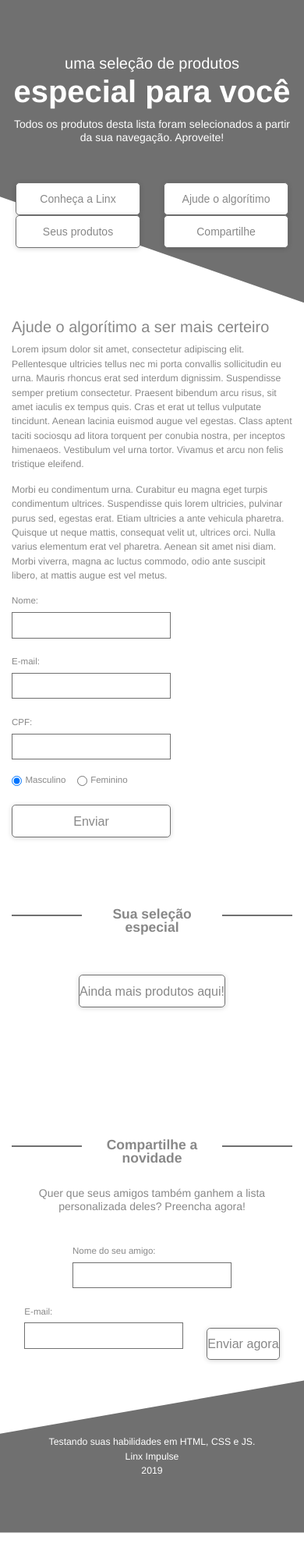
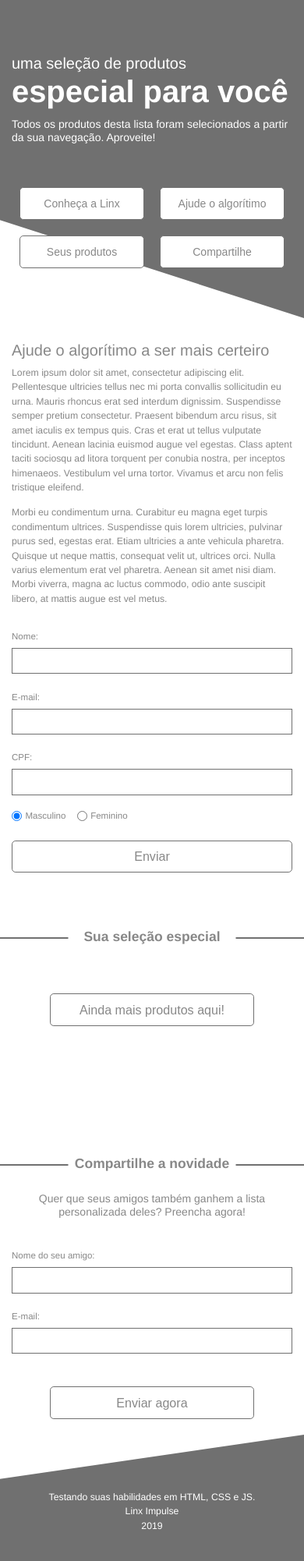
Before and after one commit to aarsilva/teste-linx, a PHP site: page / in a window 390 px wide. Shown: the whole page at 78% size. Before the commit the page ends 1966 px from the top, so only its background shows below. Run offline with PHP 8.4, Linux system fonts and the light colour scheme.

Commit message:
Responsiveness adjustments in general

```diff
--- a/css/footer.css
+++ b/css/footer.css
@@ -8,7 +8,7 @@ footer {
   position: relative;
   width: 100vw;
   height: auto;
-  padding: 5rem 0;
+  padding: 71px 0 36px;
 }
 
 footer .background {
--- a/css/global.css
+++ b/css/global.css
@@ -14,6 +14,9 @@ html {
   font-family: "Helvetica Neue", sans-serif;
   font-size: 14px;
   line-height: 1.2;
+
+  overflow-x: hidden;
+  overflow-y: auto;
 
   -webkit-text-size-adjust: 100%;
   -webkit-tap-highlight-color: rgba(0, 0, 0, 0);
@@ -145,8 +148,6 @@ button {
   border: 1px solid #707070;
   border-radius: 0.35rem;
 
-  box-shadow: 0px 1px 6px #00000029;
-
   cursor: pointer;
   transition: color 0.15s ease-in-out, background-color 0.15s ease-in-out, border-color 0.15s ease-in-out, box-shadow 0.15s ease-in-out;
 }
@@ -155,7 +156,6 @@ button:hover,
 button:focus {
   color: #888888;
   text-decoration: none;
-  box-shadow: 0px 1px 6px #00000069;
 }
 
 button:focus {
--- a/css/header.css
+++ b/css/header.css
@@ -20,7 +20,7 @@ header .background {
   z-index: 0;
 
   background-color: #707070;
-  clip-path: polygon(0 0, 100% 0, 100% 100%, 0 65%);
+  clip-path: polygon(0 0, 100% 0, 100% 94%, 0 65%);
 }
 
 header .container {
@@ -28,7 +28,7 @@ header .container {
   z-index: 1;
 
   color: #fff;
-  text-align: center;
+  text-align: left;
 }
 
 header .header-slogan {
@@ -48,6 +48,15 @@ header .header-title {
 header .header-text {
   font-size: 1rem;
   font-weight: normal;
+
+  margin-bottom: 56px;
+}
+
+header .column {
+  padding-right: 10px;
+  padding-left: 10px;
+
+  margin-bottom: 20px;
 }
 
 header button {
@@ -67,8 +76,21 @@ header button {
     clip-path: polygon(0 0, 100% 0, 100% 100%, 0 65%);
   }
 
+  header .container {
+    text-align: center;
+  }
+
   header .header-title {
     margin-bottom: 24px;
+  }
+
+  header .header-text {
+    margin-bottom: 50px;
+  }
+
+  header .column {
+    padding-right: 15px;
+    padding-left: 15px;
   }
 
   header button {
--- a/css/main.css
+++ b/css/main.css
@@ -14,6 +14,14 @@ main section {
 }
 
 /* Text and First Form Section Style */
+main .main-algorithm {
+  padding: 4px 0;
+}
+
+main .main-algorithm-content {
+  margin-bottom: 16px;
+}
+
 main .main-title {
   font-size: 1.425rem;
   font-weight: normal;
@@ -30,13 +38,17 @@ main .section-header {
   position: relative;
   margin-top: 2.75rem;
   padding-top: 2.75rem;
+
+  margin-left: -15px;
+  margin-right: -15px;
 }
 
 main .section-header-text {
   position: absolute;
+  min-width: 215px;
   top: 0;
   left: 50%;
-  padding: 0.8rem 1.3rem;
+  padding: 0.8rem 0;
 
   font-size: 1.25rem;
   font-weight: bold;
@@ -45,7 +57,7 @@ main .section-header-text {
   letter-spacing: 0px;
   color: #888888;
 
-  background: #FFFFFF 0% 0% no-repeat padding-box;
+  background: #FFFFFF;
 
   transform: translateX(-50%);
   z-index: 1;
@@ -118,12 +149,24 @@ main .section-header-divider {
   margin-bottom: 7px;
 }
 
+.card-price-installments {
+  margin-bottom: 10px;
+}
+
+.card-button {
+  width: 52.5%;
+  padding-left: 23px;
+
+  float: left;
+}
+
 .card-button > button {
   width: 100%;
+  padding: 6px 0;
 }
 
 .product-button {
-  padding-top: 4.2rem;
+  padding-top: 53px;
 }
 
 .product-button > button {
@@ -137,5 +180,78 @@ main .section-header-divider {
 }
 
 .newsletter-content {
-  margin-top: 35px
+  margin-top: 18px;
 }
+
+.newsletter button {
+  margin-top: 21px;
+}
+
+@media only screen and (min-width: 992px) {
+  main .main-algorithm {
+    padding: 1.45rem 0;
+  }
+
+  main .main-algorithm-content {
+    margin-bottom: 0;
+  }
+
+  main .section-header {
+    margin-left: 0;
+    margin-right: 0;
+  }
+
+  /* Product Responsive Style */
+  .card {
+    display: flex;
+    flex-direction: column;
+
+    padding: 0 0.4rem;
+    margin-top: 40px;
+  }
+
+  .card-image {
+    flex: 0 1 auto;
+    width: 100%;
+    margin-bottom: 1rem;
+  }
+
+  .card-image > img {
+    width: 75%;
+  }
+
+  .card-text {
+    flex: 0 1 auto;
+    width: 100%;
+    padding-left: 0;
+  }
+
+  .card-text-desc {
+    display: block;
+  }
+
+  .card-price {
+    flex: 0 1 auto;
+    width: 100%;
+    padding-left: 0;
+  }
+
+  .card-button {
+    flex: 0 1 auto;
+    width: 100%;
+    padding-left: 0;
+  }
+
+  .product-button {
+    padding-top: 4.2rem !important;
+  }
+
+  /* Newsletter Responsive Style */
+  .newsletter-content {
+    margin-top: 35px;
+  }
+
+  .newsletter button {
+    margin-top: 30px;
+  }
+}
--- a/index.html
+++ b/index.html
@@ -25,7 +25,7 @@
         Todos os produtos desta lista foram selecionados a partir da sua navegação. Aproveite!
       </p>
 
-      <div class="row justify-content-center mt-50">
+      <div class="row justify-content-center">
         <div class="column">
           <button type="button">Conheça a Linx</button>
         </div>
@@ -43,10 +43,10 @@
     <div class="background"></div>
   </header>
   <main>
-    <section>
+    <section class="main-algorithm">
       <div class="container">
         <div class="row">
-          <div class="column size-lg-60">
+          <div class="column size-lg-60 size-100 main-algorithm-content">
             <h2 class="main-title">
               Ajude o algorítimo a ser mais certeiro
             </h2>
@@ -71,8 +71,8 @@
               suscipit libero, at mattis augue est vel metus.
             </p>
           </div>
-          <div class="column size-lg-40">
-            <form >
+          <div class="column size-lg-40 size-100 main-algorithm-form">
+            <form>
               <div class="form-group">
                 <label for="name" class="form-label">
                   Nome:
@@ -112,7 +112,7 @@
       </div>
     </section>
 
-    <section>
+    <section class="main-products">
       <div class="container">
         <div class="section-header">
           <div class="section-header-text">
@@ -120,11 +120,9 @@
           </div>
           <hr class="section-header-divider" />
         </div>
-        <div id="productList" class="row">
-
-        </div>
+        <div id="productList" class="row"></div>
         <div class="row justify-content-center">
-          <div class="column size-lg-50 product-button">
+          <div class="column size-lg-50 size-75 product-button">
             <button id="moreProductsButton" type="button">Ainda mais produtos aqui!</button>
           </div>
         </div>
@@ -140,7 +138,7 @@
           <hr class="section-header-divider" />
         </div>
         <div class="row newsletter-content justify-content-center">
-          <div class="column size-lg-100">
+          <div class="column size-100">
             <p class="newsletter-text text-center">
               Quer que seus amigos também ganhem a lista personalizada deles? Preencha agora!
             </p>
@@ -148,7 +146,7 @@
           <div class="column size-lg-75">
             <form id="newsletterForm" name="newsletterForm" class="mt-25">
               <div class="row justify-content-center">
-                <div class="column size-lg-50">
+                <div class="column size-lg-50 size-100">
                   <div class="form-group">
                     <label for="newsName" class="form-label">
                       Nome do seu amigo:
@@ -157,7 +155,7 @@
                     <span id="newsNameHelper" class="errorMsg"></span>
                   </div>
                 </div>
-                <div class="column size-lg-50">
+                <div class="column size-lg-50 size-100">
                   <div class="form-group">
                     <label for="newsEmail" class="form-label">
                       E-mail:
@@ -166,8 +164,8 @@
                     <span id="newsEmailHelper" class="errorMsg"></span>
                   </div>
                 </div>
-                <div class="column size-lg-40">
-                  <div class="form-actions mt-30">
+                <div class="column size-lg-40 size-75">
+                  <div class="form-actions">
                     <button id="moreProductsButton" type="submit">
                       Enviar agora
                     </button>
--- a/scripts/products.js
+++ b/scripts/products.js
@@ -19,7 +19,7 @@ const BASIC_STATE = {
  */
 function createCard(data) {
   const CARD_FIELD = `
-    <div class="column size-lg-25">
+    <div class="column size-lg-25 product">
       <div class="card">
         <div class="card-image">
           <img src="${data.image}" alt="${data.name}">
```
Also changed, not shown: other parts of css/main.css (+24 -5 lines).
